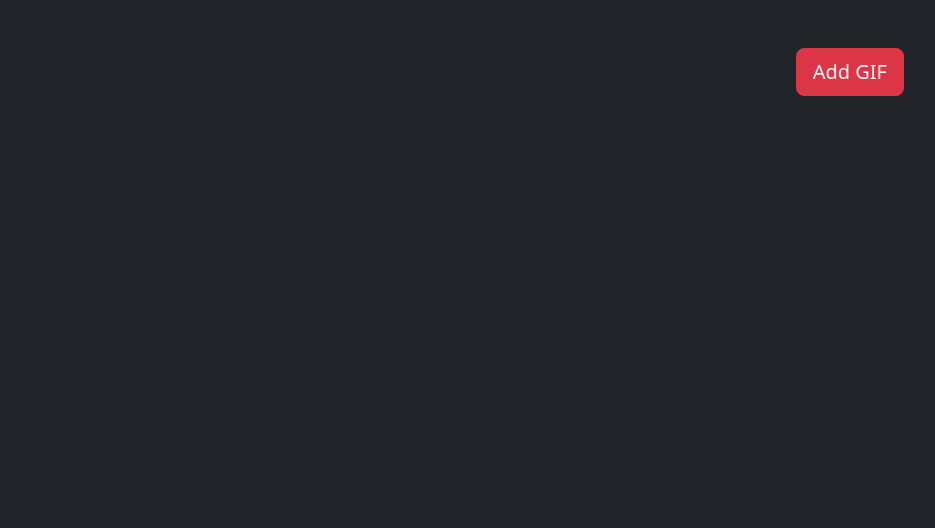
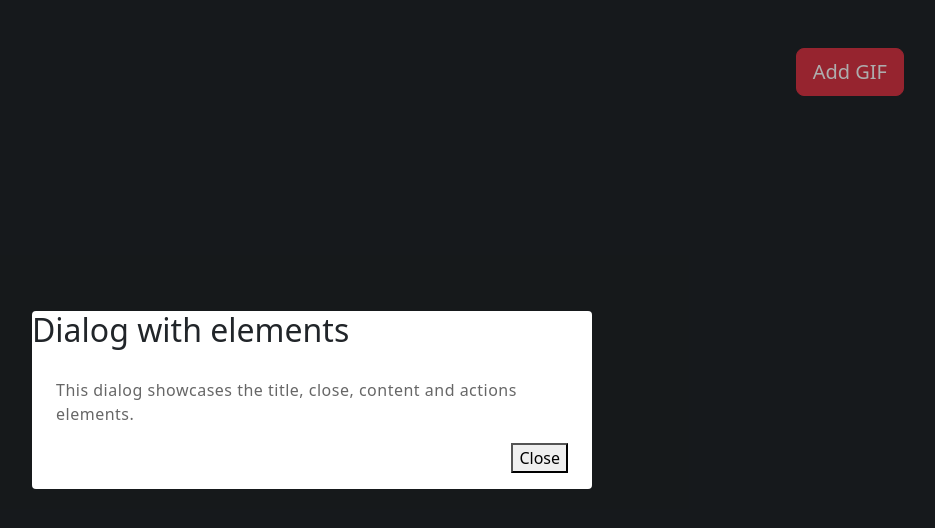
Before and after one commit to jrisner649/gif-project, an Angular app: page / in a window 1280 px wide. Both pictures are taken after a click on the button "Add GIF". Shown: the top 528 px of the page, without its empty margins (328-1263 px from the left). Built offline with nearby package versions, Linux system fonts and the light colour scheme.

Commit message:
feat: add gif modal prototype

```diff
--- a/src/app/add-gif-modal/add-gif-modal.component.html
+++ b/src/app/add-gif-modal/add-gif-modal.component.html
@@ -1,19 +1,5 @@
-<div class="modal-dialog modal-dialog-centered" id="addGifModal">
-    <div class="modal" tabindex="-1">
-        <div class="modal-dialog">
-            <div class="modal-content">
-            <div class="modal-header">
-                <h5 class="modal-title">Modal title</h5>
-                <button type="button" class="btn-close" data-bs-dismiss="modal" aria-label="Close"></button>
-            </div>
-            <div class="modal-body">
-                <p>Modal body text goes here.</p>
-            </div>
-            <div class="modal-footer">
-                <button type="button" class="btn btn-secondary" data-bs-dismiss="modal">Close</button>
-                <button type="button" class="btn btn-primary">Save changes</button>
-            </div>
-            </div>
-        </div>
-    </div>
-</div>
+<h2 mat-dialog-title>Dialog with elements</h2>
+<mat-dialog-content>This dialog showcases the title, close, content and actions elements.</mat-dialog-content>
+<mat-dialog-actions>
+  <button matButton mat-dialog-close (click)="onClose()">Close</button>
+</mat-dialog-actions>
--- a/src/app/add-gif-modal/add-gif-modal.component.ts
+++ b/src/app/add-gif-modal/add-gif-modal.component.ts
@@ -1,9 +1,16 @@
-import { Component } from '@angular/core';
+import { Component, inject } from '@angular/core';
+import { MatDialogContent, MatDialogActions, MatDialog } from '@angular/material/dialog';
 
 @Component({
   selector: 'app-add-gif-modal',
-  imports: [],
+  imports: [MatDialogContent, MatDialogActions],
   templateUrl: './add-gif-modal.component.html',
   styleUrl: './add-gif-modal.component.css',
 })
-export class AddGifModalComponent {}
+export class AddGifModalComponent {
+  dialog = inject<MatDialog>(MatDialog);
+
+  onClose() {
+    this.dialog.closeAll();
+  }
+}
--- a/src/app/top-bar/top-bar.component.html
+++ b/src/app/top-bar/top-bar.component.html
@@ -1,6 +1,6 @@
 
 <div class="m-5">
     <div class="d-flex flex-row-reverse">
-        <button type="button" class="btn btn-danger btn-lg">Add GIF</button>
+        <button type="button" class="btn btn-danger btn-lg" (click)="onClick()">Add GIF</button>
     </div>
 </div>
--- a/src/app/top-bar/top-bar.component.ts
+++ b/src/app/top-bar/top-bar.component.ts
@@ -1,4 +1,6 @@
-import { Component } from '@angular/core';
+import { Component, inject } from '@angular/core';
+import { MatDialog } from '@angular/material/dialog';
+import { AddGifModalComponent } from '../add-gif-modal/add-gif-modal.component';
 
 @Component({
   selector: 'app-top-bar',
@@ -7,7 +9,10 @@ import { Component } from '@angular/core';
   styleUrl: './top-bar.component.css',
 })
 export class TopBarComponent {
+  dialog = inject<MatDialog>(MatDialog);
+
   onClick() {
-    alert('hello')
+    this.dialog.open(AddGifModalComponent);
   }
+
 }
```
